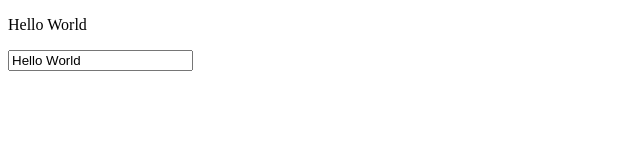
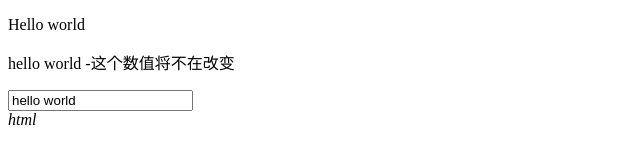
Before and after one commit to GusChen/Demo, a plain HTML site: page vue_demo/demo/demo2.html in a window 1280 px wide. Shown: the whole page, without its empty margins (0-640 px from the left). Drawn offline with Linux system fonts and the light colour scheme.

Commit message:
update vue demo

```diff
--- a/vue_demo/demo/demo2.html
+++ b/vue_demo/demo/demo2.html
@@ -6,16 +6,20 @@
 </head>
 <body>
   <div id="app">
-    <p>{{ message }}</p>
+    <p>{{ message | capitalize }}</p>
+    <p>{{* message }} -这个数值将不在改变</p> <!--{{* }}形式只处理一次-->
     <input type="text" v-model='message'>
+    <br/>
+    <div>{{{ raw_html }}}</div> <!-- html需要 {{{ }}} 形式插入-->
   </div>
   <script src="../build/vue.js"></script>
   <script type="text/javascript">
-  //demo hello world
+  //demo
     var app = new Vue({
       el: '#app',
       data: {
-        message: "Hello World"
+        message: "hello world" ,
+        raw_html: "<i>html</i>"
       }
     });
   </script>
```
